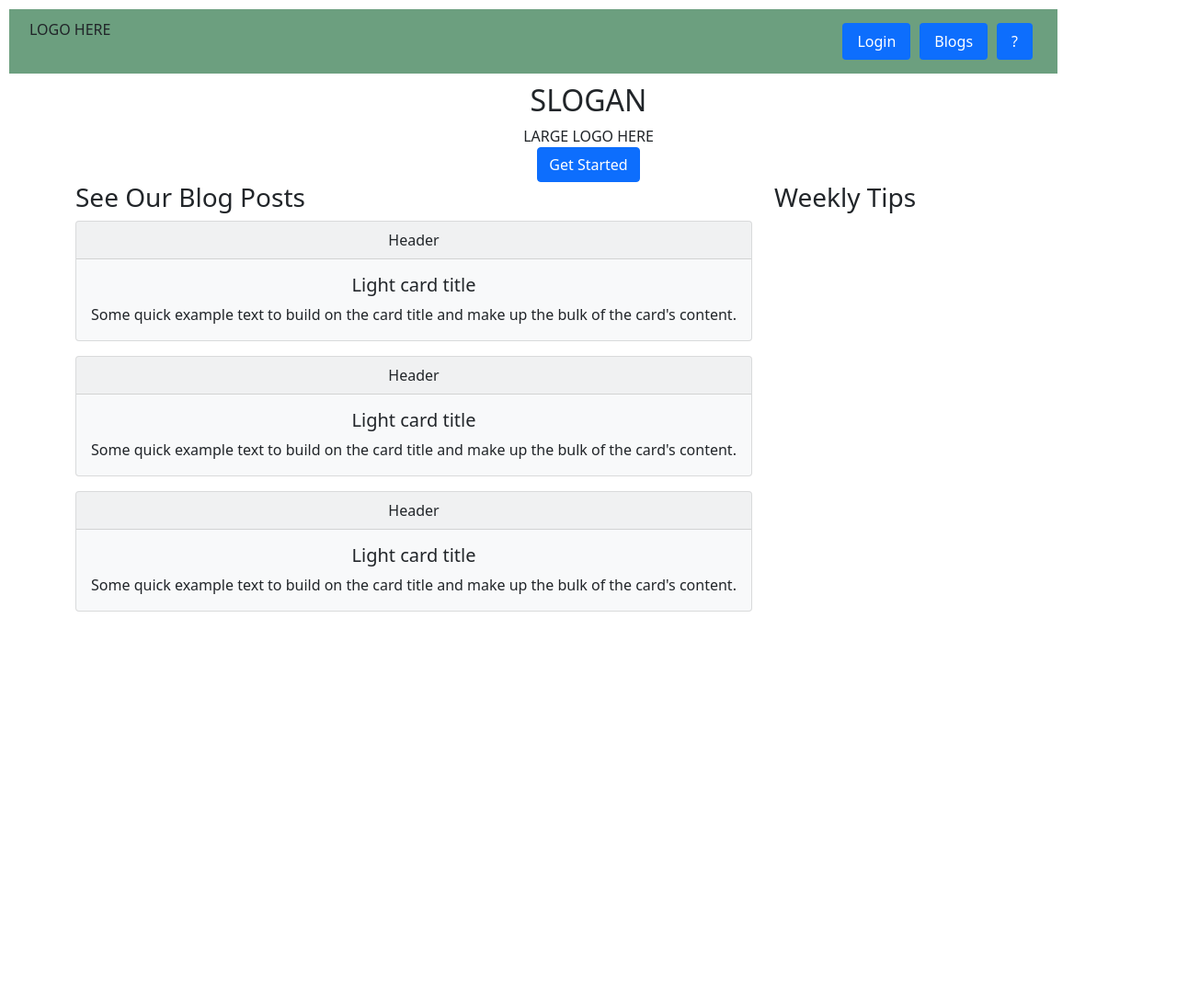
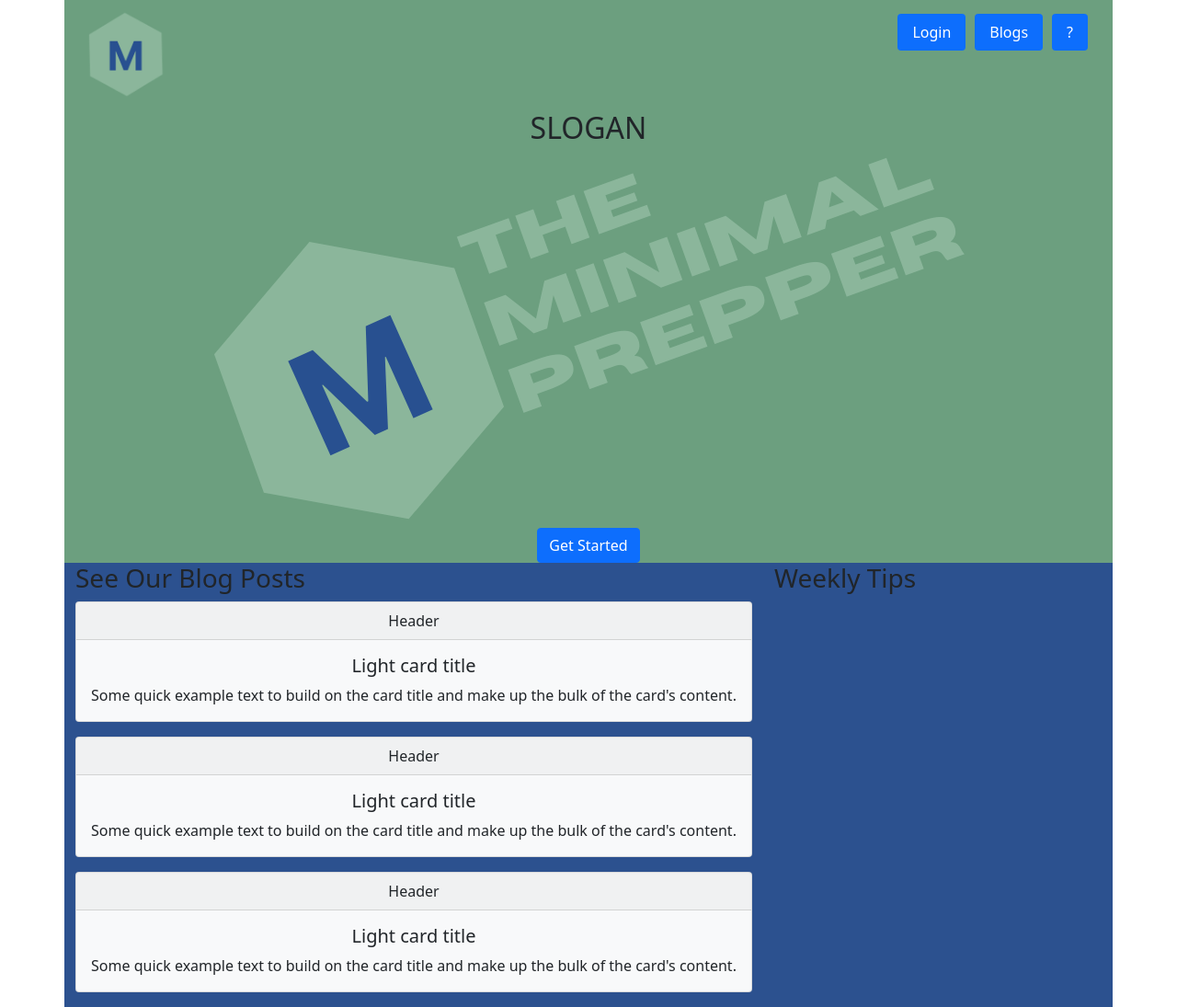
Before and after one commit to daniwhitlock/the-minimal-prepper, a web app: file public/homepage.html in a window 1280 px wide. Shown: the whole page at 92% size. Before the commit the page ends 665 px from the top, so only its background shows below. Run offline with its HTML, style and script files only (its server is not run), Linux system fonts and the light colour scheme; some libraries are stand-ins or nearby versions.

Commit message:
front-end

```diff
--- a/public/homepage.html
+++ b/public/homepage.html
@@ -20,8 +20,8 @@
         <div class="container profileBar">
             <!--NAVIGATION-->
             <div class="row profileMargin">
-                <div class="col-md-9">LOGO HERE
-                   <!-- <img class="logo" src="logo2.png" class="img-fluid height: auto;" alt="Responsive image">!-->
+                <div class="col-md-9">
+                   <img class="logo" id="logo2" src="logo2.png" class="img-fluid height: auto;" alt="Responsive image">
                 </div>
 
                 <div class="col-md-3">
@@ -40,13 +40,13 @@
             </div>
         </div>
 
-        <div class="container">
+        <div class="container hero-section">
             <div class="row">
                 <div class="col-md-12 text-center">
                     <h2>SLOGAN</h2>
                 </div>
-                <div class="col-md-12 text-center">LARGE LOGO HERE
-                 <!-- <img class="logo" src="logo.png" class="img-fluid height: auto;" alt="Responsive image"> !-->
+                <div class="col-md-12 text-center">
+                 <img class="logo" src="logo1.png" class="img-fluid height: auto;">
 
                 </div>
                 <div class="col-md-12 text-center">
--- a/public/styles.css
+++ b/public/styles.css
@@ -5,7 +5,7 @@
 
 .profileBar, .homepageBar {
     background-color: var(--green-color);
-    margin: 10px;
+
 }
 
 .profileMargin {
@@ -20,11 +20,6 @@
 .blogPostBox {
     background-color: var(--blue-color);
     margin: 5px;
-}
-
-img {
-    height: 200px;
-    width: 200px;
 }
 
 .funnyTipsBox {
@@ -57,3 +52,21 @@
     display: flex;
 
 }
+
+
+
+.main-section {
+    background-color: var(--blue-color)
+}
+
+.hero-section {
+    background-color: var(--green-color);
+}
+
+#logo2 {
+    height: 100px;
+}
+
+.custom-element {
+    color: color-yiq(#000);
+  }
```
Also changed, not shown: public/logo1.png (added), public/logo2.png (added).
